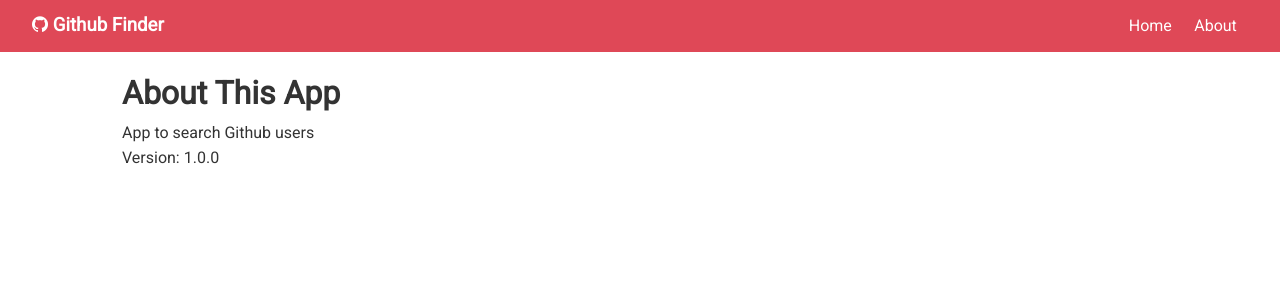
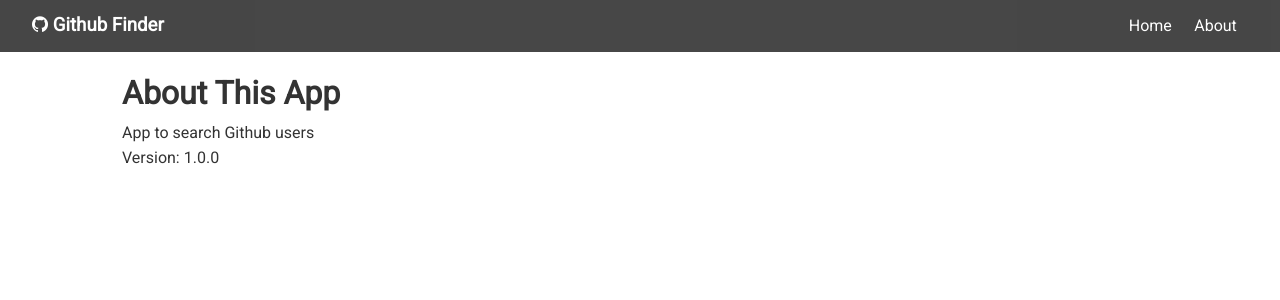
Before and after one commit to Abdul-fatai/react-github-finder, a React (Create React App) app: page /about in a window 1280 px wide. Shown: the top 300 px of the page. Built offline with nearby package versions, Linux system fonts and the light colour scheme.

Commit message:
navbar updated

```diff
--- a/public/index.html
+++ b/public/index.html
@@ -2,7 +2,7 @@
 <html lang="en">
   <head>
     <meta charset="utf-8" />
-    <link rel="icon" href="%PUBLIC_URL%/favicon.ico" />
+    <link rel="icon" href="http://pngimg.com/uploads/github/github_PNG40.png" />
     <meta name="viewport" content="width=device-width, initial-scale=1" />
     <meta name="theme-color" content="#000000" />
     <meta
--- a/src/components/layout/Navbar.js
+++ b/src/components/layout/Navbar.js
@@ -4,7 +4,7 @@ import { Link } from 'react-router-dom';
 
 const Navbar = ({ icon, title }) => {
   return (
-    <nav className="navbar bg-primary">
+    <nav className="navbar bg-dark">
       <h3>
         <i className={icon} /> {title}
       </h3>
--- a/src/components/pages/NotFound.js
+++ b/src/components/pages/NotFound.js
@@ -3,7 +3,8 @@ import React from 'react';
 const NotFound = () => {
   return (
     <div className="card text-center">
-      <h1>Page Not Found</h1>
+      <h1>404</h1>
+      <h3>Page Not Found</h3>
       <p className="lead">The page you are looking for does not exits...</p>
     </div>
   );
```
